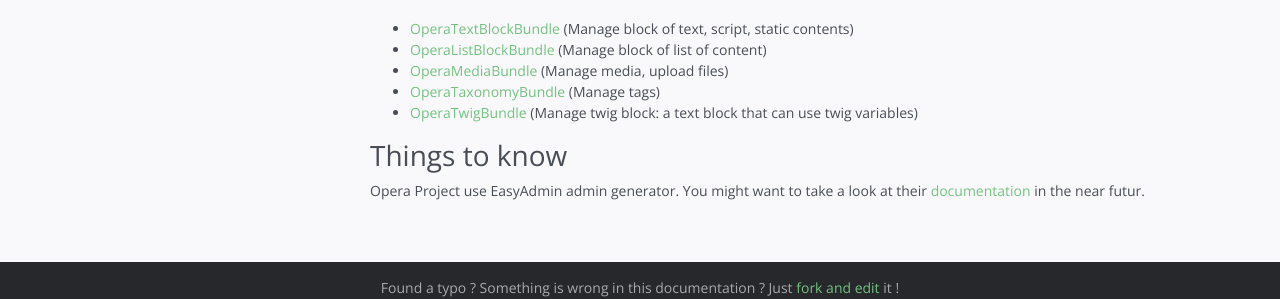
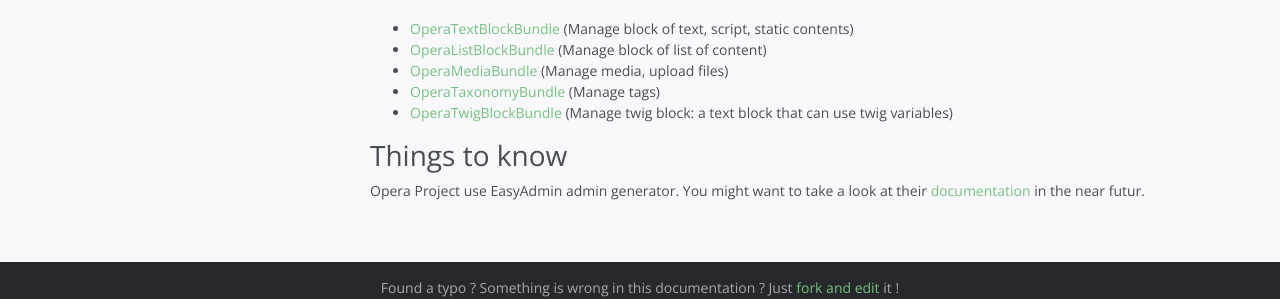
Before and after one commit to opera-project/opera-project.github.io, a Jekyll site: the page built from quick-setup.md, in a window 1280 px wide. Shown: the part 1577-1876 px from the top of the page. Built offline with Jekyll 4.4.1, drawn with Linux system fonts in a browser that asks for light colours; nearby versions of some CDN libraries.

Commit message:
Update quick-setup.md

```diff
--- a/quick-setup.md
+++ b/quick-setup.md
@@ -84,7 +84,7 @@ The admin will be available on [http://localhost:8000/admin](http://localhost:80
 - [OperaListBlockBundle](OperaListBlockBundle) (Manage block of list of content)
 - [OperaMediaBundle](OperaMediaBundle) (Manage media, upload files)
 - [OperaTaxonomyBundle](OperaTaxonomyBundle) (Manage tags)
-- [OperaTwigBundle](OperaTwigBundle) (Manage twig block: a text block that can use twig variables)
+- [OperaTwigBlockBundle](OperaTwigBlockBundle) (Manage twig block: a text block that can use twig variables)
 
 ### Things to know
 
```
